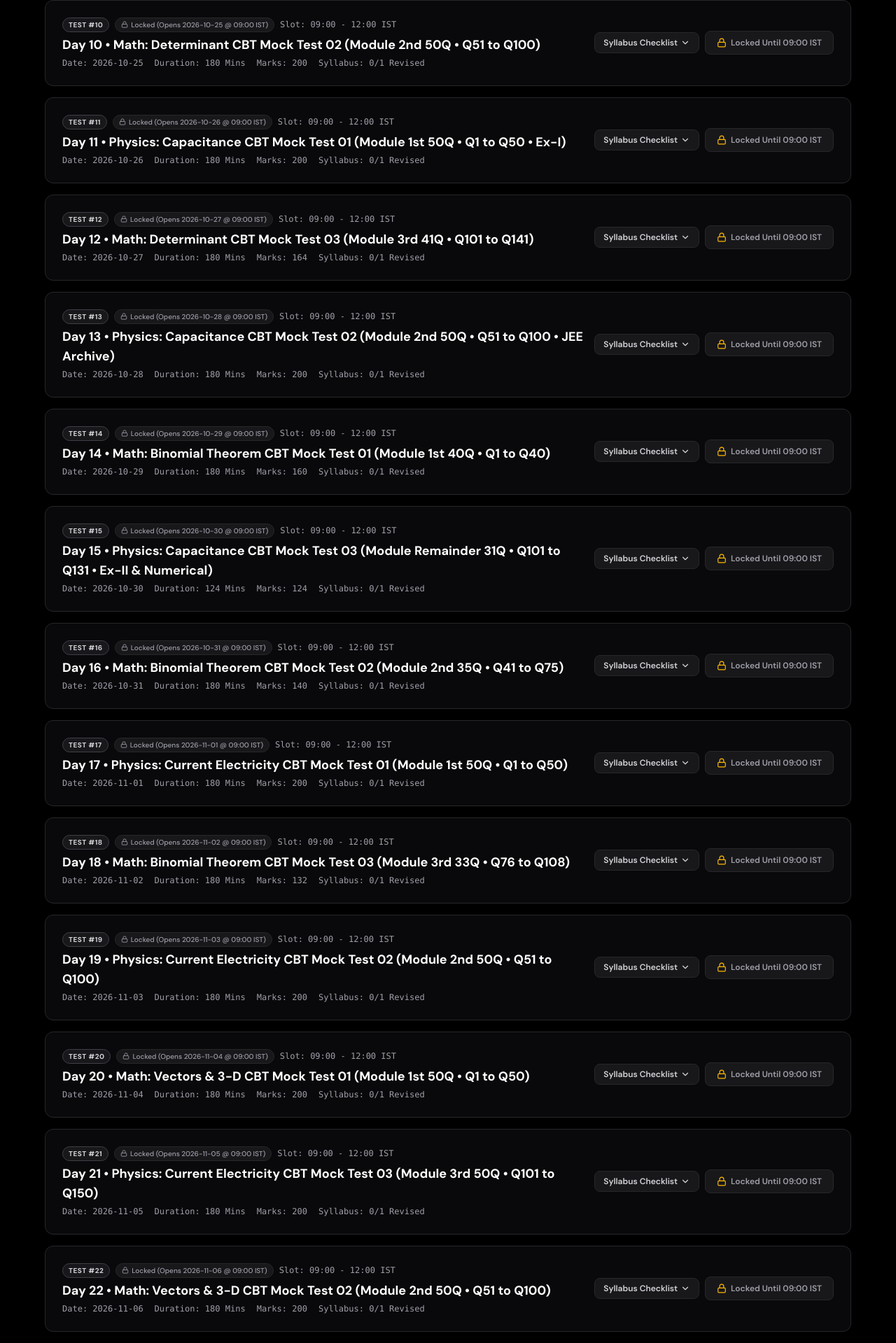
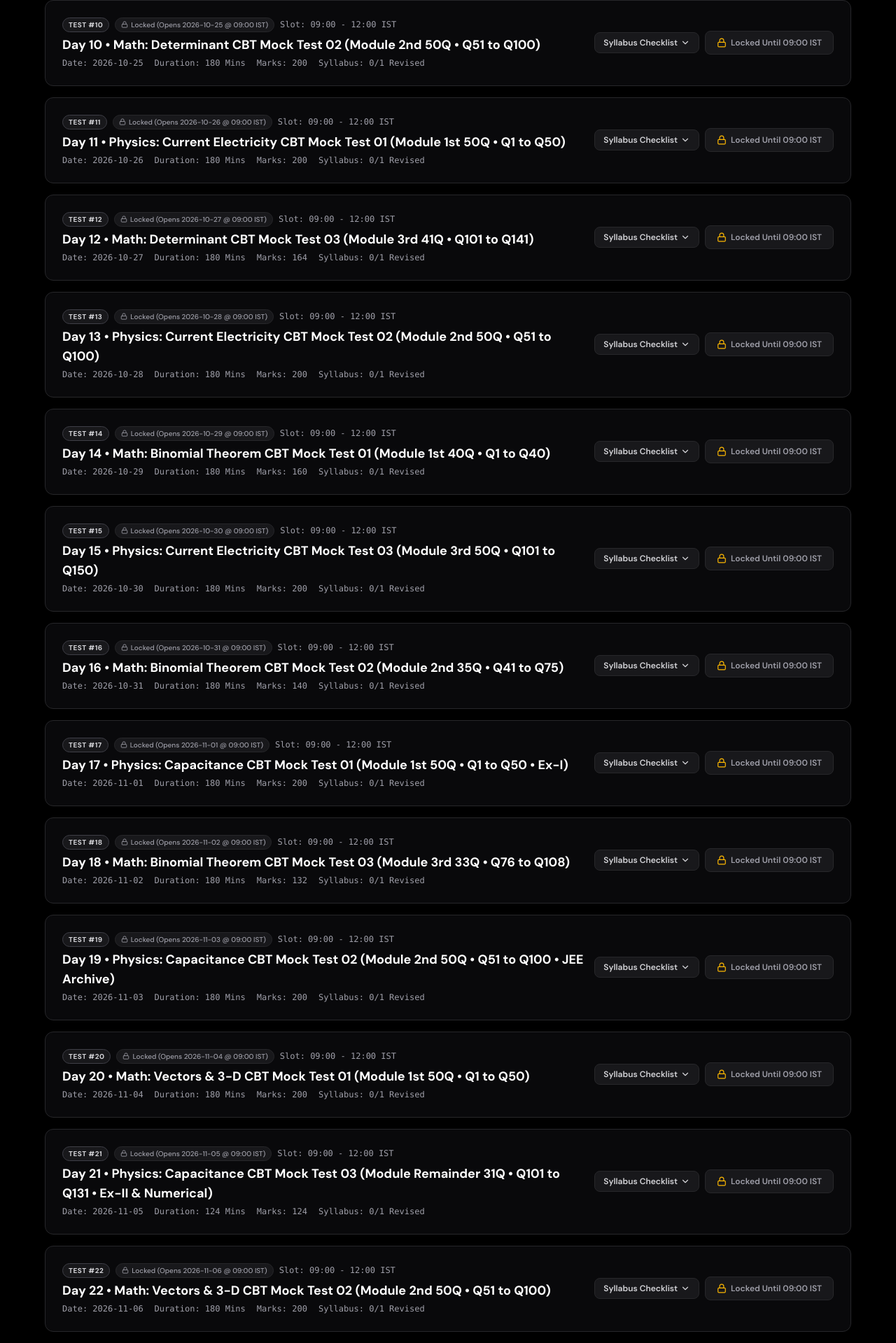
Before and after one commit to brahulnnbc-max/Inspiro-test, a React (Vite) app: page / in a window 1280 px wide. Shown: the part 1737-3656 px from the top of the page at 70% size. Built offline with nearby package versions, Linux system fonts and the light colour scheme.

Commit message:
fix(schedule): schedule Capacitance strictly after Current Electricity

```diff
--- a/src/data/sampleSchedules.ts
+++ b/src/data/sampleSchedules.ts
@@ -132,12 +132,12 @@ export function buildMasterAlternateSchedule(baseDateStr: string = SCHEDULE_BASE
     { paper: VIBRANT_ELECTROSTATICS_PAPER_1, title: 'Day 5 • Physics: Electrostatics CBT Mock Test 01 (Module 1st 50Q • Q1 to Q50)', syllabus: 'Coulomb Law, Electric Field & Continuous Charge (Q1 to Q50)' },
     { paper: VIBRANT_ELECTROSTATICS_PAPER_2, title: 'Day 7 • Physics: Electrostatics CBT Mock Test 02 (Module 2nd 50Q • Q51 to Q100)', syllabus: 'Gauss Law, Flux & Conductor Electrostatics (Q51 to Q100)' },
     { paper: VIBRANT_ELECTROSTATICS_PAPER_3, title: 'Day 9 • Physics: Electrostatics CBT Mock Test 03 (Module 3rd 50Q • Q101 to Q150)', syllabus: 'Electric Potential, Energy & Dipole Systems (Q101 to Q150)' },
-    { paper: VIBRANT_CAPACITANCE_TEST_1, title: 'Day 11 • Physics: Capacitance CBT Mock Test 01 (Module 1st 50Q • Q1 to Q50 • Ex-I)', syllabus: 'Capacitance, Parallel Plates, Dielectric Slabs & Circuits (Q1 to Q50)' },
-    { paper: VIBRANT_CAPACITANCE_TEST_2, title: 'Day 13 • Physics: Capacitance CBT Mock Test 02 (Module 2nd 50Q • Q51 to Q100 • JEE Archive)', syllabus: 'JEE Advanced & JEE Mains 2016-2025 Archive (Q51 to Q100)' },
-    { paper: VIBRANT_CAPACITANCE_TEST_3, title: 'Day 15 • Physics: Capacitance CBT Mock Test 03 (Module Remainder 31Q • Q101 to Q131 • Ex-II & Numerical)', syllabus: 'Numerical Problems & Analytical Circuits (Q101 to Q131)' },
-    { paper: VIBRANT_CURRENT_ELECTRICITY_PAPER_1, title: 'Day 17 • Physics: Current Electricity CBT Mock Test 01 (Module 1st 50Q • Q1 to Q50)', syllabus: 'Ohm Law, Drift Velocity, Resistance & DC Circuits (Q1 to Q50)' },
-    { paper: VIBRANT_CURRENT_ELECTRICITY_PAPER_2, title: 'Day 19 • Physics: Current Electricity CBT Mock Test 02 (Module 2nd 50Q • Q51 to Q100)', syllabus: 'Kirchhoff Laws, Cube/Bridge Symmetries & Cells (Q51 to Q100)' },
-    { paper: VIBRANT_CURRENT_ELECTRICITY_PAPER_3, title: 'Day 21 • Physics: Current Electricity CBT Mock Test 03 (Module 3rd 50Q • Q101 to Q150)', syllabus: 'Potentiometer, Meter Bridge, Galvanometer & RC (Q101 to Q150)' },
+    { paper: VIBRANT_CURRENT_ELECTRICITY_PAPER_1, title: 'Day 11 • Physics: Current Electricity CBT Mock Test 01 (Module 1st 50Q • Q1 to Q50)', syllabus: 'Ohm Law, Drift Velocity, Resistance & DC Circuits (Q1 to Q50)' },
+    { paper: VIBRANT_CURRENT_ELECTRICITY_PAPER_2, title: 'Day 13 • Physics: Current Electricity CBT Mock Test 02 (Module 2nd 50Q • Q51 to Q100)', syllabus: 'Kirchhoff Laws, Cube/Bridge Symmetries & Cells (Q51 to Q100)' },
+    { paper: VIBRANT_CURRENT_ELECTRICITY_PAPER_3, title: 'Day 15 • Physics: Current Electricity CBT Mock Test 03 (Module 3rd 50Q • Q101 to Q150)', syllabus: 'Potentiometer, Meter Bridge, Galvanometer & RC (Q101 to Q150)' },
+    { paper: VIBRANT_CAPACITANCE_TEST_1, title: 'Day 17 • Physics: Capacitance CBT Mock Test 01 (Module 1st 50Q • Q1 to Q50 • Ex-I)', syllabus: 'Capacitance, Parallel Plates, Dielectric Slabs & Circuits (Q1 to Q50)' },
+    { paper: VIBRANT_CAPACITANCE_TEST_2, title: 'Day 19 • Physics: Capacitance CBT Mock Test 02 (Module 2nd 50Q • Q51 to Q100 • JEE Archive)', syllabus: 'JEE Advanced & JEE Mains 2016-2025 Archive (Q51 to Q100)' },
+    { paper: VIBRANT_CAPACITANCE_TEST_3, title: 'Day 21 • Physics: Capacitance CBT Mock Test 03 (Module Remainder 31Q • Q101 to Q131 • Ex-II & Numerical)', syllabus: 'Numerical Problems & Analytical Circuits (Q101 to Q131)' },
     { paper: VIBRANT_GEOMETRICAL_OPTICS_PAPER_1, title: 'Day 23 • Physics: Geometrical Optics CBT Mock Test 01 (Module 1st 50Q Mirrors • Q1 to Q50)', syllabus: 'Reflection, Plane & Spherical Mirrors (Q1 to Q50)' },
     { paper: VIBRANT_GEOMETRICAL_OPTICS_PAPER_2, title: 'Day 25 • Physics: Geometrical Optics CBT Mock Test 02 (Module 2nd 50Q Refraction & Lenses • Q51 to Q100)', syllabus: 'Snell Law, Total Internal Reflection & Thin Lenses (Q51 to Q100)' },
     { paper: VIBRANT_GEOMETRICAL_OPTICS_PAPER_3, title: 'Day 27 • Physics: Geometrical Optics CBT Mock Test 03 (Module 3rd 50Q Prisms & Instruments • Q101 to Q150)', syllabus: 'Prisms, Dispersion & Optical Instruments (Q101 to Q150)' },
@@ -146,8 +146,8 @@ export function buildMasterAlternateSchedule(baseDateStr: string = SCHEDULE_BASE
     { paper: VIBRANT_MODERN_PHYSICS_PAPER_3, title: 'Day 33 • Physics: Modern Physics CBT Mock Test 03 (Module 3rd 50Q Nuclear & Radioactivity • Q101 to Q150)', syllabus: 'Mass Defect, Binding Energy & Radioactive Decay (Q101 to Q150)' },
     { paper: VIBRANT_KINEMATICS_MARATHON_PAPER, title: 'Day 35 • Physics: Kinematics Complete Module Marathon (All 88 Qs)', syllabus: 'All Kinematics Exercise I, II & III Modules' },
     { paper: VIBRANT_ELECTROSTATICS_MARATHON_PAPER, title: 'Day 37 • Physics: Electrostatics Complete Chapter Marathon', syllabus: 'Complete Vibrant Kota Electrostatics Module Archive' },
-    { paper: VIBRANT_CAPACITANCE_MARATHON_PAPER, title: 'Day 39 • Physics: Capacitance Complete Chapter Marathon (All 131 Qs)', syllabus: 'Complete Vibrant Kota Capacitance Mega XII Module' },
-    { paper: VIBRANT_CURRENT_ELECTRICITY_MARATHON_PAPER, title: 'Day 41 • Physics: Current Electricity Complete Chapter Marathon', syllabus: 'Complete Vibrant Kota Current Electricity Module' },
+    { paper: VIBRANT_CURRENT_ELECTRICITY_MARATHON_PAPER, title: 'Day 39 • Physics: Current Electricity Complete Chapter Marathon', syllabus: 'Complete Vibrant Kota Current Electricity Module' },
+    { paper: VIBRANT_CAPACITANCE_MARATHON_PAPER, title: 'Day 41 • Physics: Capacitance Complete Chapter Marathon (All 131 Qs)', syllabus: 'Complete Vibrant Kota Capacitance Mega XII Module' },
     { paper: VIBRANT_GEOMETRICAL_OPTICS_MARATHON_PAPER, title: 'Day 43 • Physics: Geometrical Optics Complete Chapter Marathon', syllabus: 'Complete Vibrant Kota Geometrical Optics Module' },
     { paper: VIBRANT_MODERN_PHYSICS_MARATHON_PAPER, title: 'Day 45 • Physics: Modern Physics Complete Chapter Marathon', syllabus: 'Complete Vibrant Kota Modern Physics Module' },
     { paper: VIBRANT_KINEMATICS_COMPLETE_PAPER, title: 'Day 47 • Physics: Kinematics Master Grand Revision', syllabus: 'Full Kinematics Master Revision' },
```
